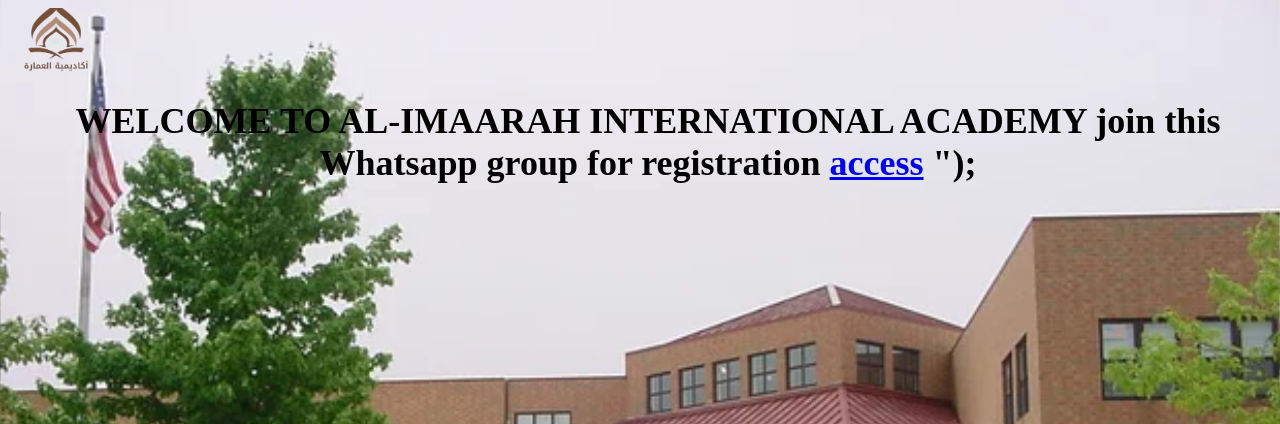
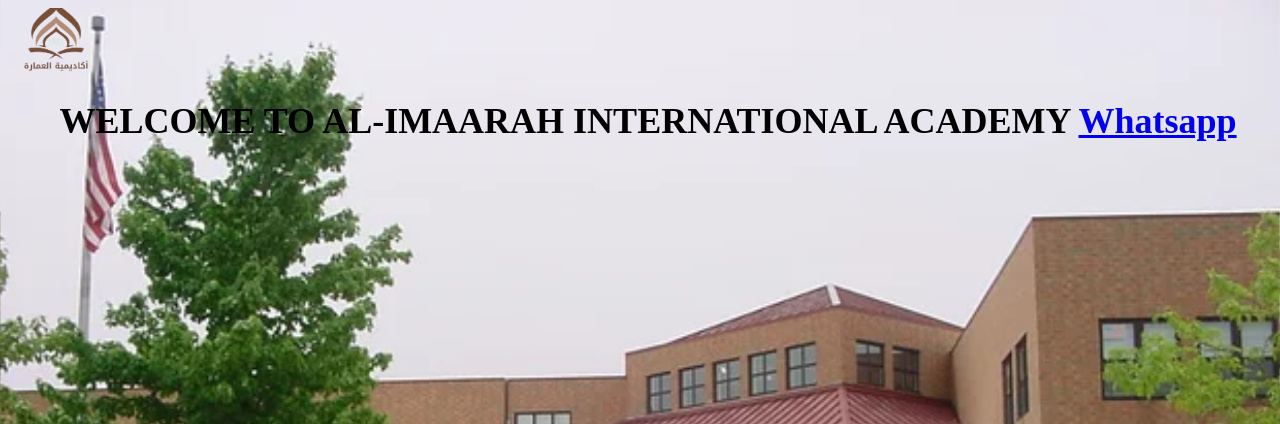
Before and after one commit to Femilove/website, a Django app: page / in a window 1280 px wide. Shown: the top 424 px of the page. Run offline with Django 4.2, Linux system fonts and the light colour scheme.

Commit message:
Update index.html

```diff
--- a/templates/index.html
+++ b/templates/index.html
@@ -14,7 +14,7 @@
     </div>
     <footer class="head1">
       <h1>WELCOME TO AL-IMAARAH INTERNATIONAL ACADEMY
-      join this Whatsapp group for registration <a href="https://chat.whatsapp.com/HHSQ3mOz04E3YWJlGjwQBH">access</a> ");
+        <a href="https://chat.whatsapp.com/HHSQ3mOz04E3YWJlGjwQBH">Whatsapp</a>
     </h1>
     </footer>
     <div class="footer-buttons">
@@ -28,7 +28,7 @@
     </p>
     <script>
        function myFunction() {
-       alert(""Join this Whatsapp group for registration <a href="https://chat.whatsapp.com/HHSQ3mOz04E3YWJlGjwQBH" >access</a>"")
+       alert("Join this Whatsapp group for registration <a href="https://chat.whatsapp.com/HHSQ3mOz04E3YWJlGjwQBH" >access</a>");
        }
     </script>
   </body>
```
